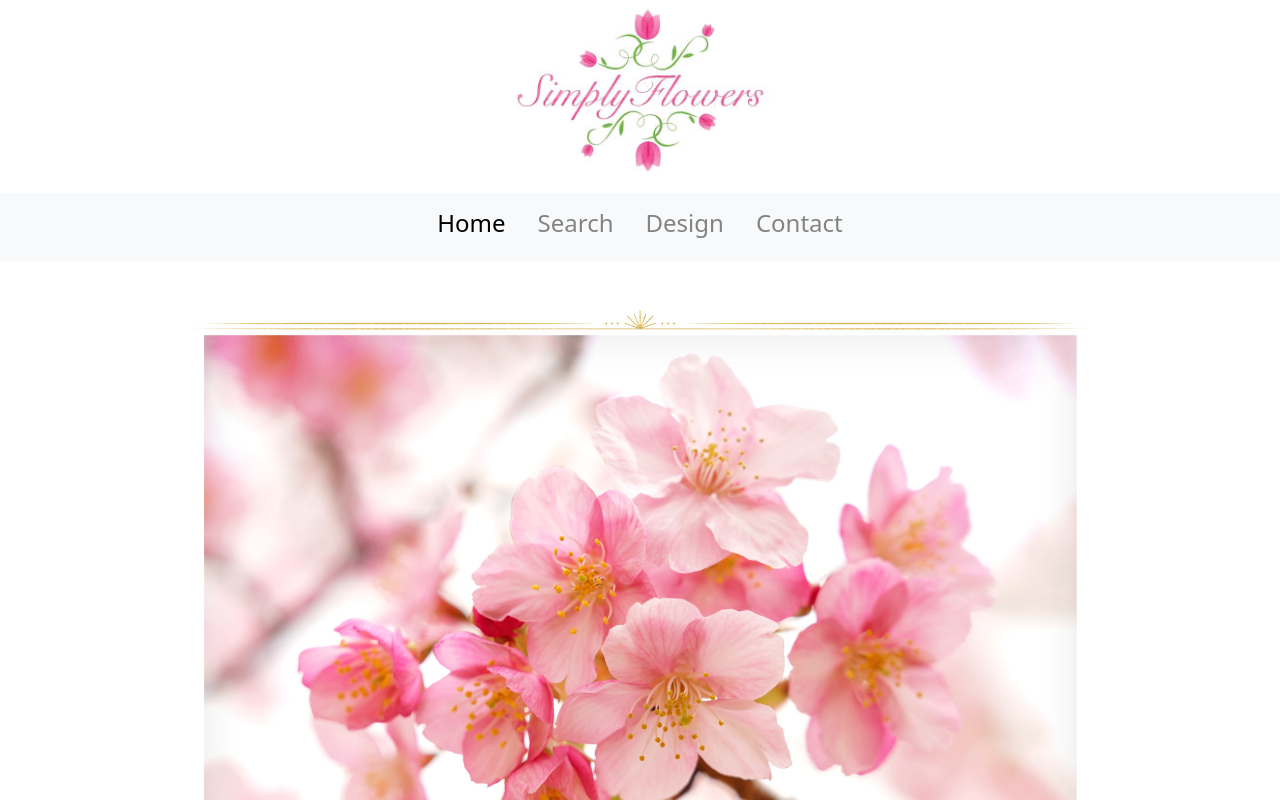
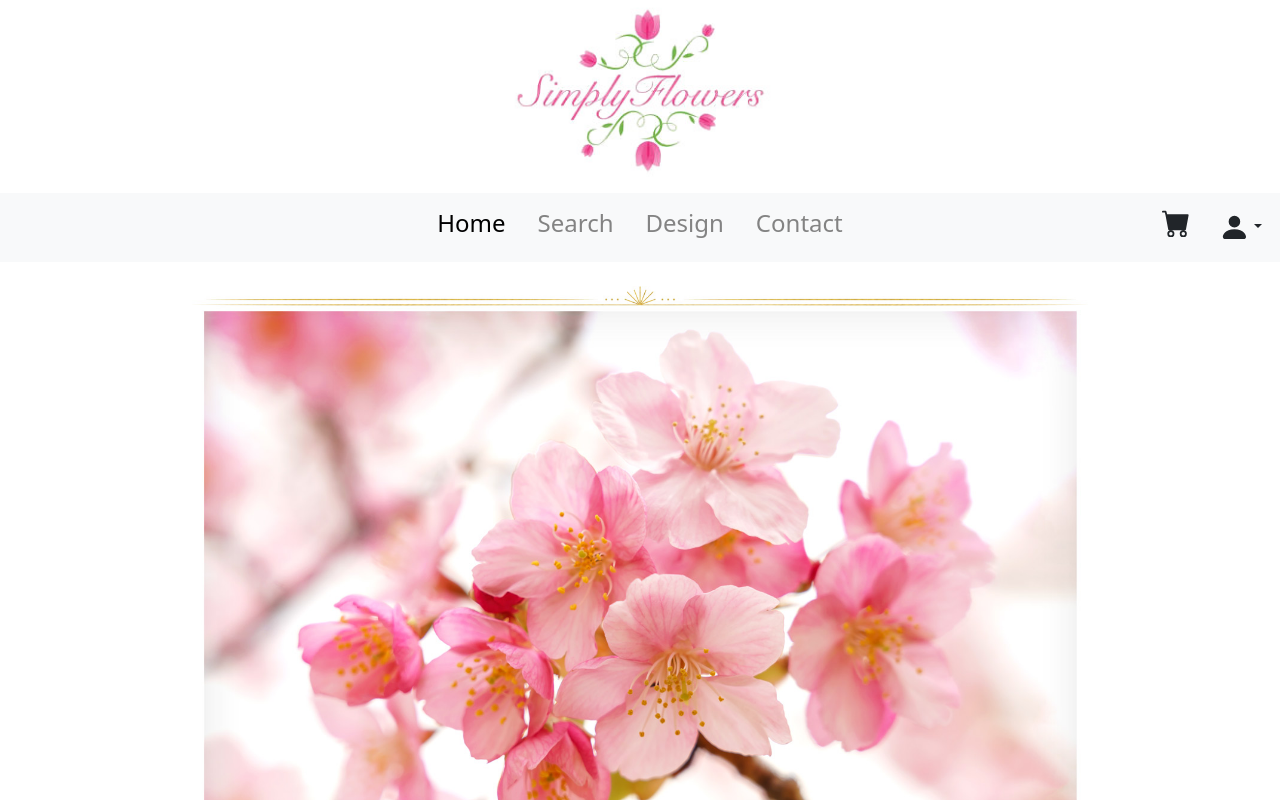
Before and after one commit to JasonSu031/reactFlowerShop, a React (Create React App) app: page / in a window 1280 px wide. Shown: the top 800 px of the page. Built offline with nearby package versions, Linux system fonts and the light colour scheme.

Commit message:
finished navbar ui

```diff
--- a/src/HeaderSection/Header.js
+++ b/src/HeaderSection/Header.js
@@ -1,5 +1,6 @@
 import Logo from './Logo';
 import Navigation from './Navigation';
+import Profile from './Profile';
 
 export default function Headers(){
     return(
--- a/src/HeaderSection/Navigation.js
+++ b/src/HeaderSection/Navigation.js
@@ -1,65 +1,40 @@
-import Navbar from 'react-bootstrap/Navbar';
+import {
+    BrowserRouter as Router,
+    Routes,
+    Route,
+} from 'react-router-dom';
+
+import Container from 'react-bootstrap/Container';
+import Row from 'react-bootstrap/Row';
+import Col from 'react-bootstrap/Col';
+
+import StoreNav from './StoreNav';
+import Profile from './Profile';
 import Home from '../HomePage/Home';
 import Search from '../SearchPage/Search';
 import Design from '../DesignPage/Design';
 import Contact from '../ContactPage/Contact';
 
-
-import {
-    BrowserRouter as Router,
-    Routes,
-    Route,
-    NavLink,
-} from 'react-router-dom';
-
 export default function Navigation() {
     return (
-        <div className="my-3">
+        <div>
             <Router>
-                <Navbar className="navbar bg-light justify-content-center py-3">
-                    <div className="nav">
-                        <ul className="navbar-nav lead">
-                            <NavLink className="nav-item  mx-3 text-decoration-none h4"
-                                to="/"
-                                style={({ isActive }) => ({
-                                    color: isActive ? '#000000' : '#838383',
-                                    //fontWeight: isActive? 'bold':'normal',
-                                })}
-                            >
-                                Home
-                            </NavLink>
-                            <NavLink className="nav-item  mx-3 text-decoration-none h4"
-                                to="search"
-                                style={({ isActive }) => ({
-                                    color: isActive ? '#000000' : '#838383',
-                                })}
-                            >
-                                Search
-                            </NavLink>
-                            <NavLink className="nav-item  mx-3 text-decoration-none h4"
-                                to="design"
-                                style={({ isActive }) => ({
-                                    color: isActive ? '#000000' : '#838383',
-                                })}
-                            >
-                                Design
-                            </NavLink>
-                            <NavLink className="nav-item  mx-3 text-decoration-none h4"
-                                to="contact"
-                                style={({ isActive }) => ({
-                                    color: isActive ? '#000000' : '#838383',
-                                })}
-                            >
-                                Contact
-                            </NavLink>
-                        </ul>
-                    </div>
-                </Navbar>
+                <Container fluid className = "bg-light my-3">
+                    <Row>
+                        <Col xs={2}/>
+                        <Col xs={8}>
+                            <StoreNav/>
+                        </Col>
+                        <Col xs={2}>
+                            <Profile/>
+                        </Col>
+                    </Row>
+                </Container>
                 <Routes>
                     <Route path="/" element={<Home />} />
                     <Route path="search" element={<Search />} />
                     <Route path="design" element={<Design />} />
-                    <Route path="contact" element={<Contact/>} />
+                    <Route path="contact" element={<Contact />} />
                 </Routes>
             </Router>
         </div>
--- /dev/null
+++ b/src/HeaderSection/Profile.css
@@ -0,0 +1,18 @@
+.rightAlign{
+    width:100%;
+    display:flex;
+}
+
+.larger1 {
+    width: 110% !important;
+    height: 110% !important;
+    background-size: 100% !important;
+    background-position: 0px 0px;
+  }
+
+  .larger2 {
+    width: 15% !important;
+    height: 12% !important;
+    background-size: 100% !important;
+    background-position: 0px 0px;
+  }
--- /dev/null
+++ b/src/HeaderSection/Profile.js
@@ -0,0 +1,22 @@
+import Dropdown from 'react-bootstrap/Dropdown';
+import { PersonFill } from 'react-bootstrap-icons';
+import {CartFill} from 'react-bootstrap-icons';
+import './Profile.css';
+
+export default function Profile() {
+    return (
+        <div className="d-flex justify-content-end py-1 mt-2 ">
+            <CartFill className="larger2 py-1 me-3"/>
+            <Dropdown className = "me-2">
+                <Dropdown.Toggle variant = "bg-light" id="dropdown-basic">
+                    <PersonFill className="larger1" />
+                </Dropdown.Toggle>
+
+                <Dropdown.Menu>
+                    <Dropdown.Item href="#/action-1">Sign Up</Dropdown.Item>
+                    <Dropdown.Item href="#/action-2">Login</Dropdown.Item>
+                </Dropdown.Menu>
+            </Dropdown>
+        </div>
+    );
+}
--- /dev/null
+++ b/src/HeaderSection/StoreNav.js
@@ -0,0 +1,50 @@
+import Navbar from 'react-bootstrap/Navbar';
+import {
+    NavLink,
+} from 'react-router-dom';
+
+export default function StoreNav() {
+    return (
+        <div>
+            <Navbar className="navbar justify-content-center py-3">
+                <div className="nav">
+                    <ul className="navbar-nav lead">
+                        <NavLink className="nav-item  mx-3 text-decoration-none h4"
+                            to="/"
+                            style={({ isActive }) => ({
+                                color: isActive ? '#000000' : '#838383',
+                                //fontWeight: isActive? 'bold':'normal',
+                            })}
+                        >
+                            Home
+                        </NavLink>
+                        <NavLink className="nav-item  mx-3 text-decoration-none h4"
+                            to="search"
+                            style={({ isActive }) => ({
+                                color: isActive ? '#000000' : '#838383',
+                            })}
+                        >
+                            Search
+                        </NavLink>
+                        <NavLink className="nav-item  mx-3 text-decoration-none h4"
+                            to="design"
+                            style={({ isActive }) => ({
+                                color: isActive ? '#000000' : '#838383',
+                            })}
+                        >
+                            Design
+                        </NavLink>
+                        <NavLink className="nav-item  mx-3 text-decoration-none h4"
+                            to="contact"
+                            style={({ isActive }) => ({
+                                color: isActive ? '#000000' : '#838383',
+                            })}
+                        >
+                            Contact
+                        </NavLink>
+                    </ul>
+                </div>
+            </Navbar>
+        </div>
+    );
+}
--- a/src/HomePage/Home.js
+++ b/src/HomePage/Home.js
@@ -4,7 +4,7 @@ import Popular from './Popular';
 
 export default function Home(){
     return (
-        <div className = "my-5">
+        <div className = "my-4">
             <HomeImg />
             <Popular/>
         </div>
--- a/src/SearchPage/Filter.js
+++ b/src/SearchPage/Filter.js
@@ -1,6 +1,5 @@
 import Container from 'react-bootstrap/Container';
 import Row from 'react-bootstrap/Row';
-import Col from 'react-bootstrap/Col';
 import Form from 'react-bootstrap/Form';
 import Button from 'react-bootstrap/Button';
 import SplitFifty from './SplitFifty';
--- a/src/SearchPage/SearchRow.js
+++ b/src/SearchPage/SearchRow.js
@@ -14,7 +14,7 @@ export default function SearchRow() {
             <Container fluid>
                     <Row>
                         <Col xs = {4} className="d-flex justify-content-center"></Col>
-                        <Col xs = {4} >
+                        <Col xs = {5} >
                             <Form>
                                 <Form.Group className ="parent">
                                     <SearchSplit left = {<Form.Control type = "text" placeholder = "Search by name" className ="d-inline rRad"/>} right = {<Button variant = "light" type = "submit" className = "btn-outline-secondary d-inline lRad"><Search className = "d-block m-auto my-1"/></Button>}/>
```
Also changed, not shown: src/Details/Detail.js (added), src/WishList/Cart.js (added).
